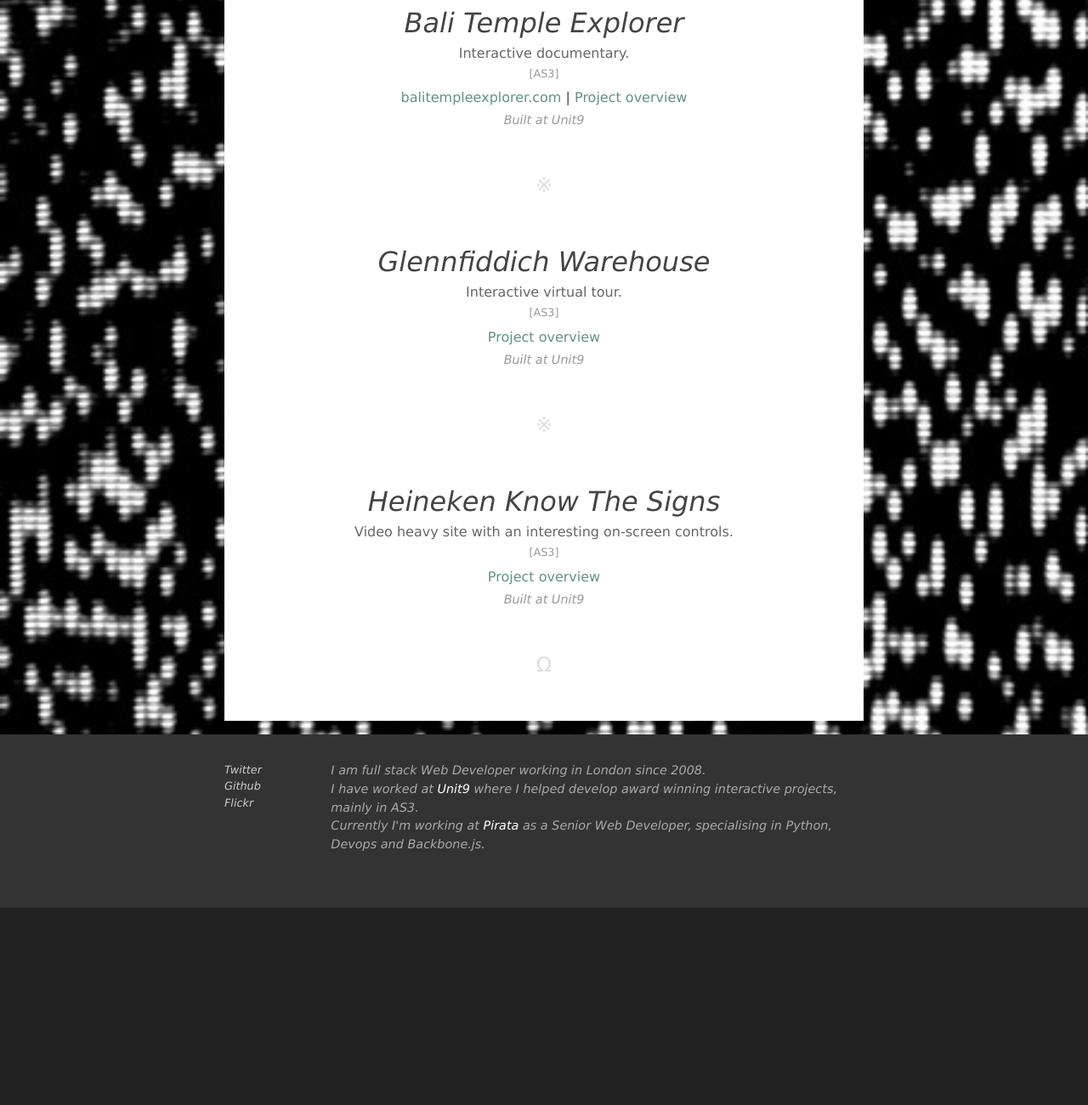
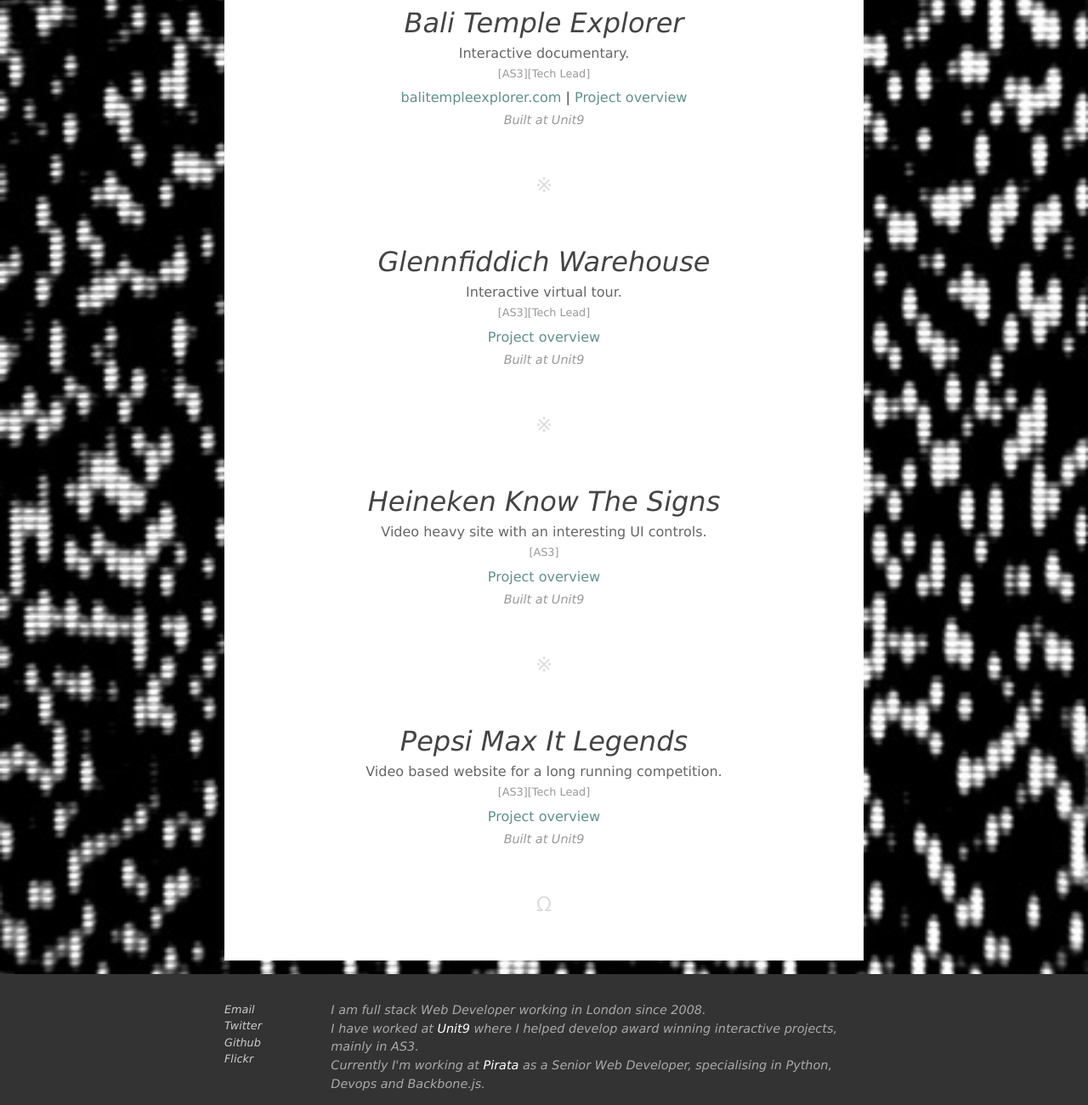
Before and after one commit to sgarcez/sergiogarcez.com, a plain HTML site: page public/index.html in a window 1280 px wide. Shown: the part 2303-3603 px from the top of the page at 85% size. Before the commit the page ends 3371 px from the top, so only its background shows below. Drawn offline with Linux system fonts and the light colour scheme.

Commit message:
added some unit9 content

```diff
--- a/public/index.html
+++ b/public/index.html
@@ -54,8 +54,8 @@
                     <div class="spacer"></div>
                     <div class="inner">
                         <h1>Smirnoff: Yours for The Making</h1>
-                        <p class='description'>Django based REST API powering a Flash frontend.</p>
-                        <p class='description'>Interesting deployment strategy resulted in a CDN only public facing interface.</p>
+                        <p class='description'>Django based REST API.</p>
+                        <p class='description'>Hosting architecture centred around CMS generated data snapshots deployed on a CDN.</p>
                         <p class='tags'>[Python][Django][Devops]</p>
                         <p class='link'><a href='http://www.youtube.com/user/Smirnoffeurope'>youtube.com/user/Smirnoffeurope</a></p>
                         <p class='employer'>Built at Pirata</p>
@@ -101,7 +101,7 @@
                     <div class="inner">
                         <h1>Bali Temple Explorer</h1>
                         <p class='description'>Interactive documentary.</p>
-                        <p class='tags'>[AS3]</p>
+                        <p class='tags'>[AS3][Tech Lead]</p>
                         <p class='link'><a href="http://www.balitempleexplorer.com/">balitempleexplorer.com</a> | <a href="http://www.unit9.com/project/the-bali-temple-explorer">Project overview</a></p>
                         <p class='employer'>Built at Unit9</p>
                     </div>
@@ -112,7 +112,7 @@
                     <div class="inner">
                         <h1>Glennfiddich Warehouse</h1>
                         <p class='description'>Interactive virtual tour.</p>
-                        <p class='tags'>[AS3]</p>
+                        <p class='tags'>[AS3][Tech Lead]</p>
                         <p class='link'><a href="http://www.unit9.com/project/glenfiddich-slumbering-warehouse">Project overview</a></p>
                         <p class='employer'>Built at Unit9</p>
                     </div>
@@ -122,9 +122,20 @@
                     <div class="spacer"></div>
                     <div class="inner">
                         <h1>Heineken Know The Signs</h1>
-                        <p class='description'>Video heavy site with an interesting on-screen controls.</p>
+                        <p class='description'>Video heavy site with an interesting UI controls.</p>
                         <p class='tags'>[AS3]</p>
                         <p class='link'><a href="http://www.unit9.com/project/know-the-signs">Project overview</a></p>
+                        <p class='employer'>Built at Unit9</p>
+                    </div>
+                </article>
+                <div class="sep">※</div>
+                <article>
+                    <div class="spacer"></div>
+                    <div class="inner">
+                        <h1>Pepsi Max It Legends</h1>
+                        <p class='description'>Video based website for a long running competition.</p>
+                        <p class='tags'>[AS3][Tech Lead]</p>
+                        <p class='link'><a href="http://www.unit9.com/project/pepsi-max-it-legends">Project overview</a></p>
                         <p class='employer'>Built at Unit9</p>
                     </div>
                 </article>
@@ -136,6 +147,7 @@
         <footer>
             <div class="inner">
                 <div class="social">
+                    <a href="mailto:garcez.sergio@gmail.com">Email</a>
                     <a href="https://twitter.com/sgarcez">Twitter</a>
                     <a href="https://github.com/sgarcez/">Github</a>
                     <a href="http://www.flickr.com/photos/delano_mutella/">Flickr</a>
```
